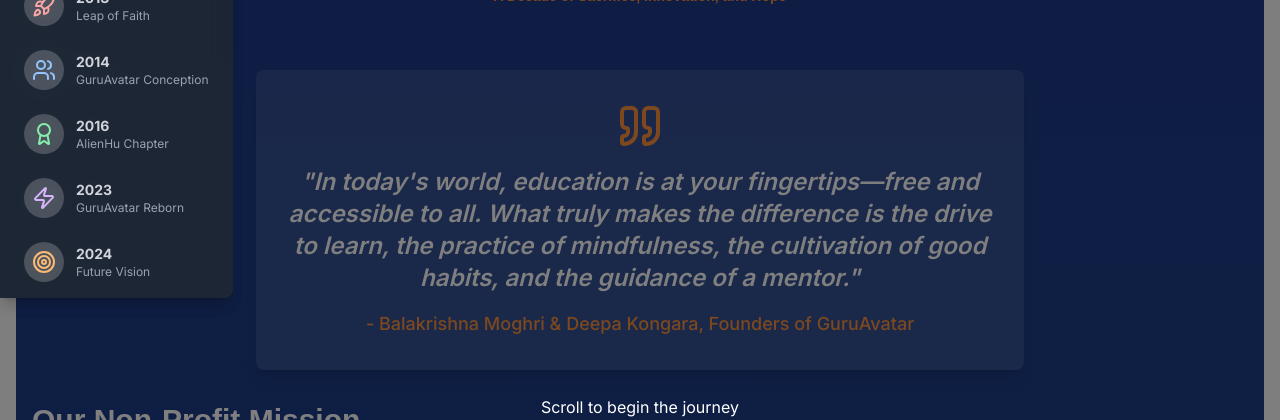
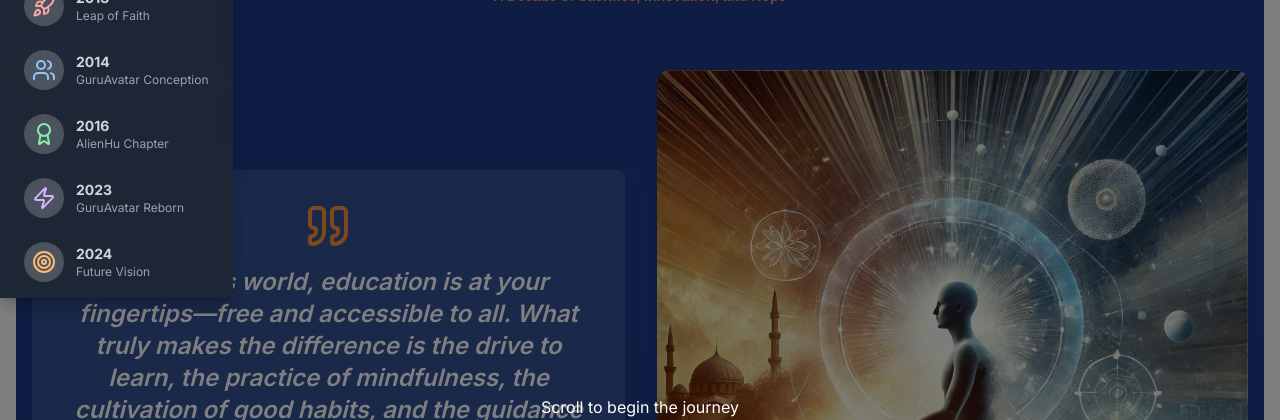
Before and after one commit to moghribalakrishna/GuruAvatar.org, a Next.js app: page /about in a window 1280 px wide. Shown: the part 302-722 px from the top of the page. Built offline with nearby package versions, Linux system fonts and the light colour scheme; no server answers.

Commit message:
Adding Hero Image to the mission

```diff
--- a/app/about/MissionStatement.tsx
+++ b/app/about/MissionStatement.tsx
@@ -1,20 +1,23 @@
+// File: app/about/MissionStatement.tsx
 import React from 'react';
 import { motion } from 'framer-motion';
 import { Quote } from 'lucide-react';
+import Image from 'next/image';
 
 export default function MissionStatement() {
   return (
     <section className="my-16">
+      <div className="flex flex-col md:flex-row items-center gap-8 mb-8">
       <motion.div
-        className="bg-white bg-opacity-10 p-8 rounded-lg shadow-lg text-center max-w-3xl mx-auto"
-        initial={{ opacity: 0, y: 20 }}
-        animate={{ opacity: 1, y: 0 }}
-        transition={{ duration: 0.5 }}
+          className="md:w-1/2 bg-white bg-opacity-10 p-8 rounded-lg shadow-lg text-center"
+          initial={{ opacity: 0, x: 50 }}
+          animate={{ opacity: 1, x: 0 }}
+          transition={{ duration: 0.5, delay: 0.2 }}
         >
           <motion.div
             initial={{ rotate: -10, scale: 0.9 }}
             animate={{ rotate: 0, scale: 1 }}
-          transition={{ duration: 0.5, delay: 0.2 }}
+            transition={{ duration: 0.5, delay: 0.4 }}
           >
             <Quote className="w-12 h-12 mx-auto text-orange-400 mb-4" />
           </motion.div>
@@ -22,7 +25,7 @@ export default function MissionStatement() {
             className="text-2xl font-semibold mb-4 italic"
             initial={{ opacity: 0 }}
             animate={{ opacity: 1 }}
-          transition={{ duration: 0.5, delay: 0.3 }}
+            transition={{ duration: 0.5, delay: 0.6 }}
           >
             "In today's world, education is at your fingertips—free and accessible to all. What truly makes the difference is the drive to learn, the practice of mindfulness, the cultivation of good habits, and the guidance of a mentor."
           </motion.p>
@@ -30,11 +33,27 @@ export default function MissionStatement() {
             className="text-lg font-medium text-orange-400"
             initial={{ opacity: 0 }}
             animate={{ opacity: 1 }}
-          transition={{ duration: 0.5, delay: 0.4 }}
+            transition={{ duration: 0.5, delay: 0.8 }}
           >
             - Balakrishna Moghri & Deepa Kongara, Founders of GuruAvatar
           </motion.p>
         </motion.div>
+        <motion.div
+          className="md:w-1/2"
+          initial={{ opacity: 0, x: -50 }}
+          animate={{ opacity: 1, x: 0 }}
+          transition={{ duration: 0.5 }}
+        >
+          <Image
+            src="/images/about/founder-vision-mission.webp"
+            alt="Founders' Vision and Mission"
+            width={600}
+            height={400}
+            className="rounded-xl shadow-lg"
+          />
+        </motion.div>
+
+      </div>
 
       <motion.div
         className="mt-8"
--- a/app/about/page.tsx
+++ b/app/about/page.tsx
@@ -1,3 +1,4 @@
+// File: app/about/page.tsx
 'use client';
 import React from 'react';
 import { motion } from 'framer-motion';
@@ -26,6 +27,7 @@ export default function About() {
             A Decade of Sacrifice, Innovation, and Hope
           </motion.span>
         </motion.h1>
+
         <motion.div
           initial={{ opacity: 0 }}
           animate={{ opacity: 1 }}
@@ -33,6 +35,7 @@ export default function About() {
         >
           <MissionStatement />
         </motion.div>
+
         <motion.div
           initial={{ opacity: 0 }}
           animate={{ opacity: 1 }}
@@ -40,6 +43,7 @@ export default function About() {
         >
           <FoundersJourney />
         </motion.div>
+
         <motion.div
           initial={{ opacity: 0 }}
           animate={{ opacity: 1 }}
@@ -47,6 +51,7 @@ export default function About() {
         >
           <GuruAvatarEvolution />
         </motion.div>
+
         <motion.div
           initial={{ opacity: 0 }}
           animate={{ opacity: 1 }}
```
Lines whose indentation alone changed are shown as unchanged.
